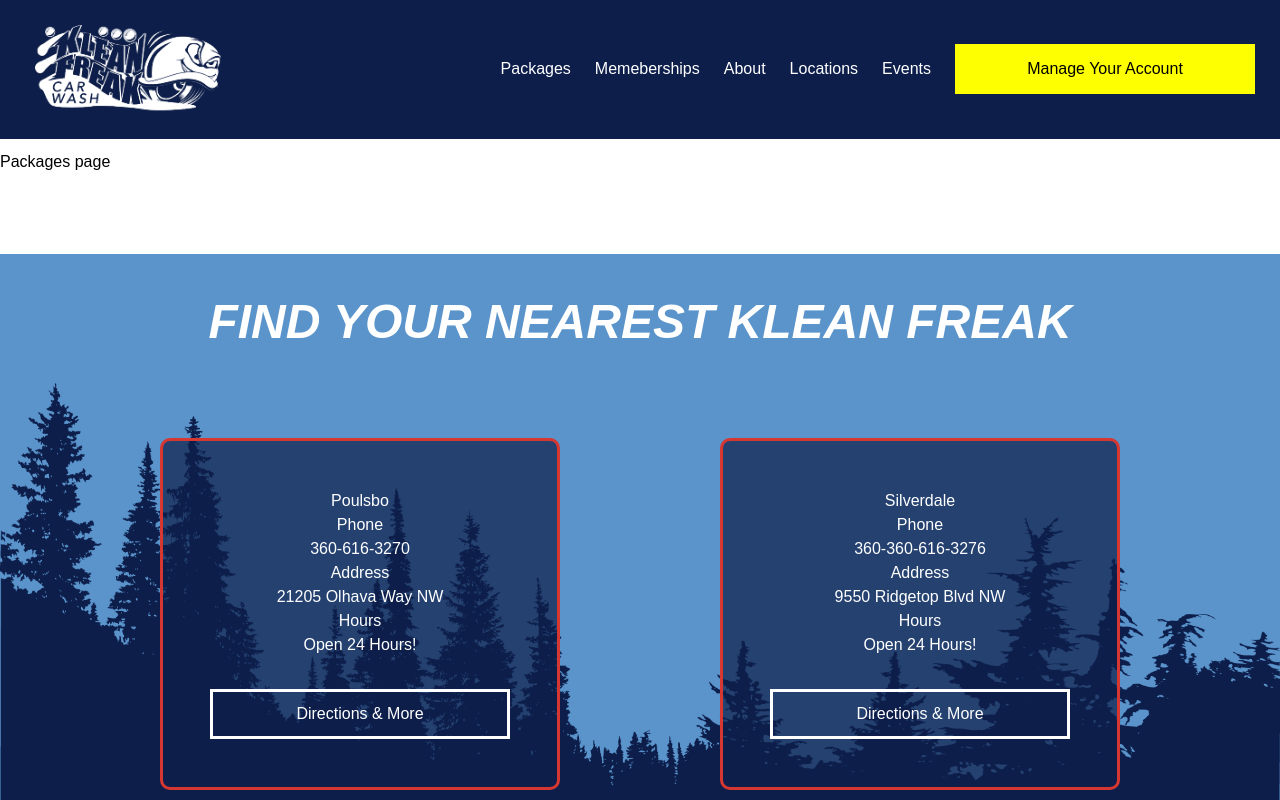
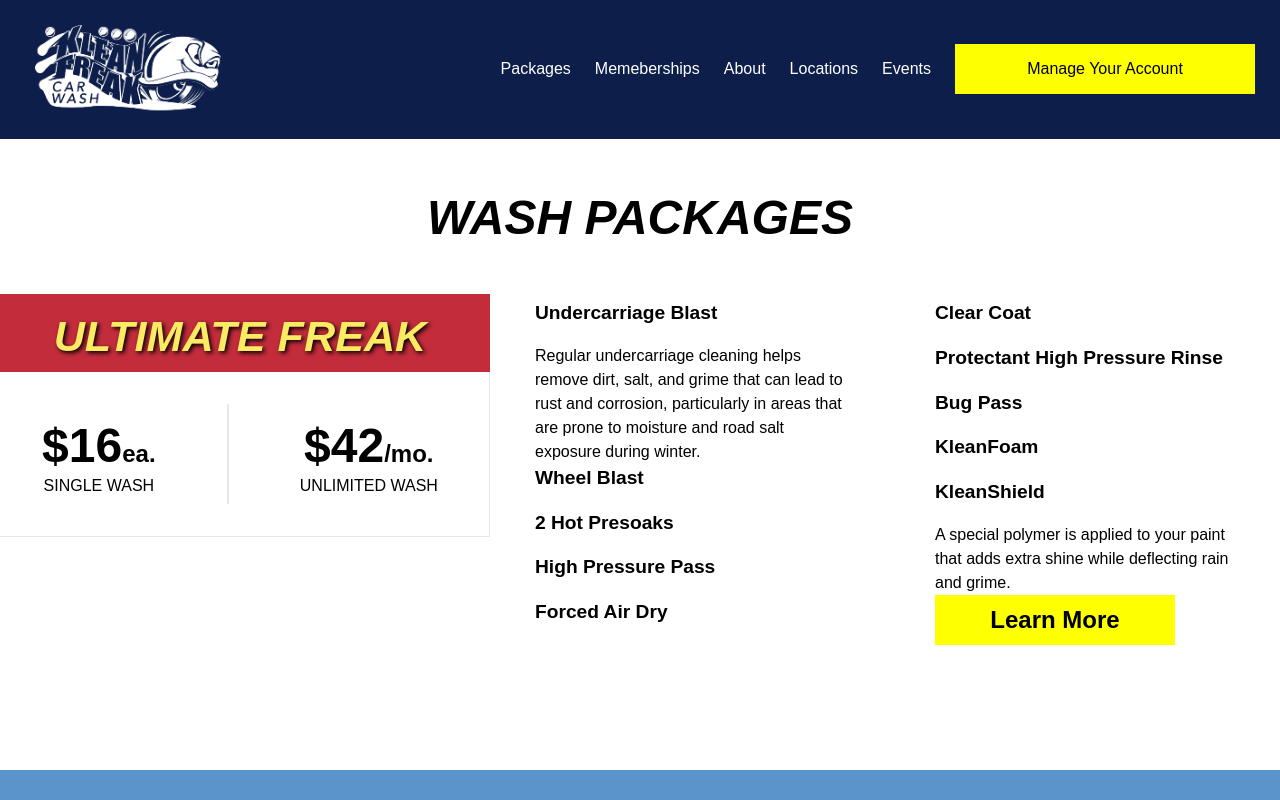
Before and after one commit to Jmorrissette1/klean-freak, a Next.js app: page /packages in a window 1280 px wide. Shown: the top 800 px of the page. Built offline with nearby package versions, Linux system fonts and the light colour scheme.

Commit message:
added package row

```diff
--- a/src/app/components/Footer.module.css
+++ b/src/app/components/Footer.module.css
@@ -6,7 +6,7 @@
   background-image: url("/footer-bg.png");
   background-repeat: no-repeat;
   background-position: center;
-  background-size: contain;
+  background-size: cover;
   background-color: #5a94cb;
   box-sizing: border-box;
 }
--- a/src/app/components/Footer.tsx
+++ b/src/app/components/Footer.tsx
@@ -31,8 +31,8 @@
         </div>
       </div>
       <div className="centeredRow">
-        <Image src="/Facebook.png" alt="Facebook" width={50} height={50} />
-        <Image src="/Facebook.png" alt="Facebook" width={50} height={50} />
+        <Image src="/Facebook.png" alt="Facebook" width={75} height={75} />
+        <Image src="/Instagram.png" alt="Facebook" width={75} height={75} />
       </div>
     </div>
   );
--- a/src/app/components/MobileDock.module.css
+++ b/src/app/components/MobileDock.module.css
@@ -30,6 +30,8 @@
 }
 
 .buyWashButton {
+  display: flex;
+  flex-direction: column;
   width: 100px;
   height: 100px;
   margin-top: -30px;
@@ -37,6 +39,7 @@
   justify-content: center;
   border-radius: 50%;
   color: #000;
+  font-size: 1.2rem !important;
 }
 @media (max-width: 768px) {
   .mobileDock {
--- a/src/app/components/MobileDock.tsx
+++ b/src/app/components/MobileDock.tsx
@@ -15,7 +15,8 @@
       <Link href="/klean-club" className={styles.centerButton}>
         <button className={styles.buyWashButton}>
           <ShoppingCart />
-          <span>Buy Wash</span>
+          <span>Buy</span>
+          <span>Wash</span>
         </button>
       </Link>
 
--- a/src/app/globals.css
+++ b/src/app/globals.css
@@ -33,6 +33,13 @@
   marign-top: -5rem;
 }
 
+.pageH1 {
+  margin-top: 2rem;
+  color: #000;
+  font-size: 3rem;
+  text-transform: uppercase;
+  font-weight: 700;
+}
 .rinsedFormContainer iframe {
   border: none;
   padding: 0;
@@ -41,6 +48,13 @@
 .centeredRow {
   display: flex;
   flex-direction: row;
+  justify-content: center;
+  align-items: center;
+}
+
+.centeredColumn {
+  display: flex;
+  flex-direction: column;
   justify-content: center;
   align-items: center;
 }
--- /dev/null
+++ b/src/app/packages/package.module.css
@@ -0,0 +1,164 @@
+.packageBox {
+  display: flex;
+  flex-direction: column;
+  justify-content: center;
+  align-items: center;
+}
+
+.packageBoxBtn {
+  width: 200px;
+  height: 80px;
+  margin-bottom: 2rem;
+  align-items: center;
+  display: flex;
+  justify-content: center;
+  color: #fff;
+  background-color: #000;
+}
+
+.packageBoxBtn:hover {
+  background-color: #fff;
+  color: #000;
+  border: 2px solid #000;
+}
+
+.packageType {
+  display: flex;
+  flex-direction: column;
+  justify-content: center;
+  align-items: center;
+  font-size: 22px;
+  font-weight: 800;
+  font-weight: 800;
+  text-transform: uppercase;
+  margin-bottom: 0;
+}
+
+.packageSection {
+  display: flex;
+  flex-direction: row;
+  align-content: start;
+}
+.packageCol {
+  width: 400px;
+  opacity: 0;
+  animation: fadeIn 2s ease-in forwards;
+}
+.packageH1 {
+  color: #fbeb62;
+  font-size: 2.7rem;
+  font-weight: bold;
+  text-shadow: 2px 2px 4px rgba(0, 0, 0, 2);
+}
+.packageCard {
+  margin-top: -4rem;
+  width: 500px;
+  opacity: 0;
+  animation: fadeInLeft 2s cubic-bezier(0.25, 1, 0.5, 1) forwards;
+}
+.packageCardHeader {
+  display: flex;
+  flex-direction: column;
+  align-items: center;
+  justify-content: center;
+  margin-top: 6.5rem;
+  padding-top: 10px;
+  padding-bottom: 3px;
+  padding-right: 25px;
+  padding-left: 25px;
+  background-color: var(--unlimted-freak-red);
+}
+
+.superFreak {
+  background-color: #4295d0;
+}
+
+.kleanFreak {
+  background-color: #c1c1c1;
+}
+.packageCol {
+  padding: 45px;
+  max-width: 450px;
+}
+.verticalLine {
+  border-left: 2px solid #e8e8e8;
+  height: 100px;
+  margin: 2rem 20px;
+}
+.packageP {
+  font-size: 1rem;
+  font-weight: 400;
+}
+
+.packageH3 {
+  font-size: 1.2rem;
+  font-weight: 600;
+  margin-bottom: 1rem;
+}
+
+.packageList {
+  display: flex;
+  flex-direction: row;
+}
+.packagePriceRow {
+  display: flex;
+  flex-direction: row;
+  justify-content: space-evenly;
+  border-bottom: 1px solid #e8e8e8;
+  border-left: 1px solid #e8e8e8;
+  border-right: 1px solid #e8e8e8;
+}
+.packageBtn {
+  width: 240px;
+  height: 50px;
+  font-size: 1.5rem;
+  font-weight: bold;
+  background-color: var(--klean-freak-yellow);
+  border: none;
+}
+
+.packageBtn:hover {
+  background-color: #fff;
+  border: 2px solid #000;
+}
+.packagePrice {
+  display: flex;
+  flex-direction: column;
+  justify-content: center;
+  align-items: center;
+  padding: 20px;
+}
+
+.price {
+  font-size: 3rem;
+  font-weight: 700;
+  margin-bottom: -0.5rem;
+}
+
+.priceSpan {
+  font-size: 1.5rem;
+}
+
+.priceType {
+  text-transform: uppercase;
+}
+
+@keyframes fadeIn {
+  from {
+    opacity: 0;
+  }
+  to {
+    opacity: 1;
+  }
+}
+
+@keyframes fadeInLeft {
+  from {
+    opacity: 0;
+    transform: translateX(-100%);
+  }
+  to {
+    opacity: 1;
+    transform: translateX(0);
+  }
+}
--- a/src/app/packages/page.tsx
+++ b/src/app/packages/page.tsx
@@ -1,5 +1,63 @@
+import styles from "./package.module.css";
 const Packages = () => {
-  return <div>Packages page</div>;
+  return (
+    <div className="centeredColumn">
+      <h1 className="pageH1">
+        <em>Wash Packages</em>
+      </h1>
+      <div className={styles.packageSection}>
+        <div className={styles.packageCard}>
+          <div className={styles.packageCardHeader}>
+            <h1 className={styles.packageH1}>
+              <em>ULTIMATE FREAK</em>
+            </h1>
+          </div>
+          <div className={styles.packagePriceRow}>
+            <div className={styles.packagePrice}>
+              <p className={styles.price}>
+                $16<span className={styles.priceSpan}>ea.</span>
+              </p>
+              <p className={styles.priceType}>Single Wash</p>
+            </div>
+            <div className={styles.verticalLine}></div>
+            <div className={styles.packagePrice}>
+              <p className={styles.price}>
+                $42<span className={styles.priceSpan}>/mo.</span>
+              </p>
+              <p className={styles.priceType}>Unlimited Wash</p>
+            </div>
+          </div>
+        </div>
+        <div className={styles.packageList}>
+          <div className={styles.packageCol}>
+            <p className={styles.packageH3}>Undercarriage Blast</p>
+            <p className={styles.packageP}>
+              Regular undercarriage cleaning helps remove dirt, salt, and grime
+              that can lead to rust and corrosion, particularly in areas that
+              are prone to moisture and road salt exposure during winter.
+            </p>
+            <p className={styles.packageH3}>Wheel Blast</p>
+            <p className={styles.packageH3}>2 Hot Presoaks</p>
+            <p className={styles.packageH3}>High Pressure Pass</p>
+            <p className={styles.packageH3}> Forced Air Dry</p>
+          </div>
+          <div className={styles.packageCol}>
+            <p className={styles.packageH3}>Clear Coat</p>
+            <p className={styles.packageH3}>Protectant High Pressure Rinse</p>
+            <p className={styles.packageH3}>Bug Pass</p>
+            <p className={styles.packageH3}>KleanFoam</p>
+            <p className={styles.packageH3}>KleanShield</p>
+            <p className={styles.packageP}>
+              {" "}
+              A special polymer is applied to your paint that adds extra shine
+              while deflecting rain and grime.
+            </p>
+            <button className={styles.packageBtn}>Learn More</button>
+          </div>
+        </div>
+      </div>
+    </div>
+  );
 };
 
 export default Packages;
```
